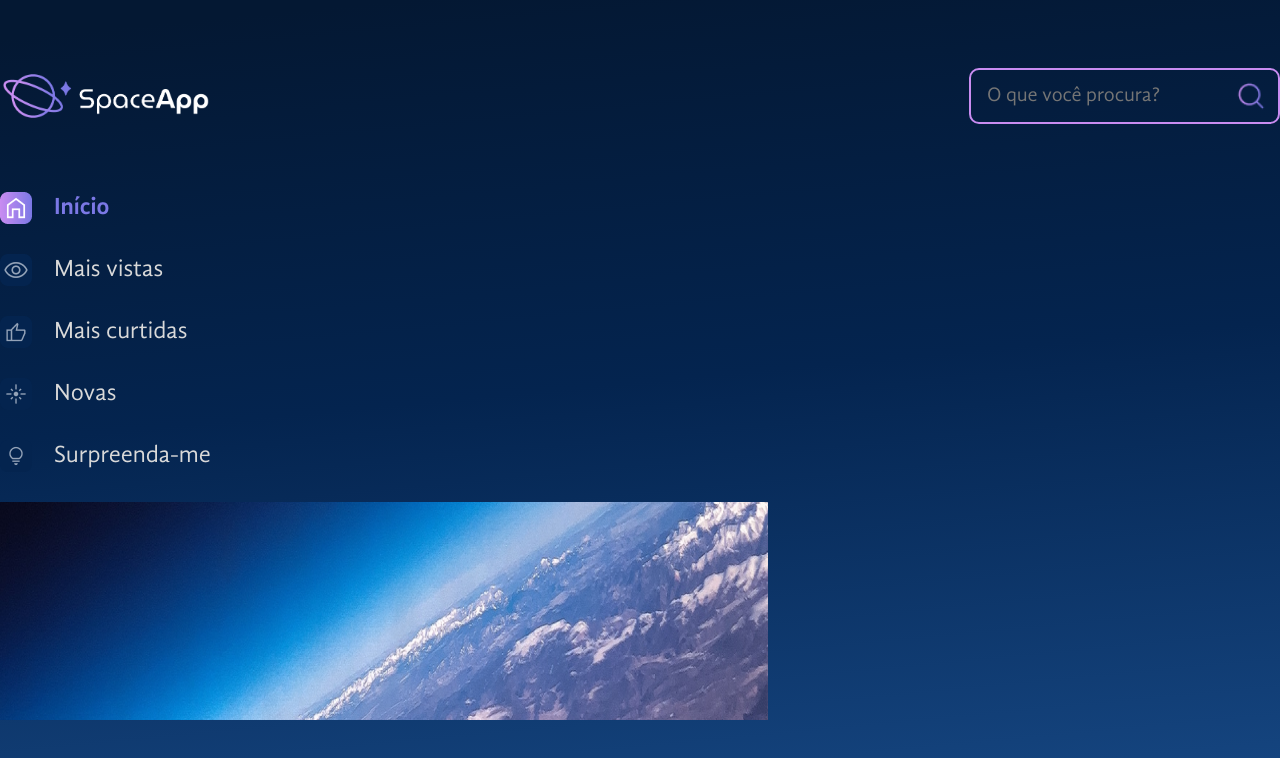
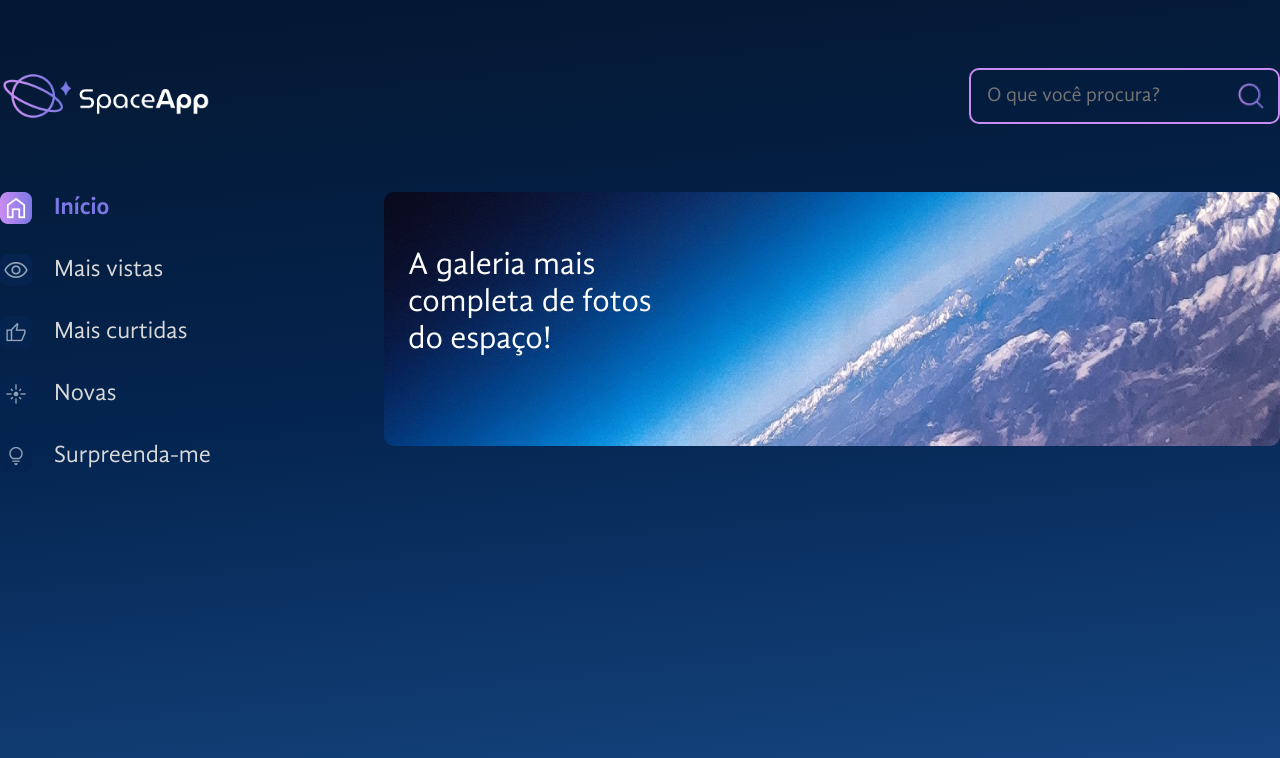
Before and after one commit to Diandressa/React-curso-Alura, a React (Vite) app: page / in a window 1280 px wide. Shown: the top 758 px of the page. Built offline with nearby package versions, Linux system fonts and the light colour scheme.

Commit message:
minha solução

```diff
--- a/src/componentes/Banner/index.tsx
+++ b/src/componentes/Banner/index.tsx
@@ -1,15 +1,33 @@
-import styled from "styled-components"
-import img from '../../assets/banner.png'
+import styled from "styled-components";
+import img from '../../assets/banner.png';
+
+const ContainerEstilizado = styled.div`
+    width: 70vw;
+    position: absolute;
+    right: 0;
+`
 
 const BannerEstilizado = styled.img`
-    width: 60vw;
+    width: 100%;
+    position: relative;
+    border-radius: 10px;
+`
+
+const TextoEstilizado = styled.p`
+    position: absolute;
+    top: 0;
+    color: #fff;
+    padding: 1.5rem;
+    font-size: 2em;
+    width: 30%;
 `
 
 const Banner = () => {
     return(
-        <BannerEstilizado src={img} alt="Banner Home">
-
-        </BannerEstilizado>
+        <ContainerEstilizado>
+            <BannerEstilizado src={img} alt="Banner imagem"/>
+            <TextoEstilizado>A galeria mais completa de fotos do espaço!</TextoEstilizado>
+        </ContainerEstilizado>
     )
 }
 
--- a/src/componentes/BarraLateral/index.tsx
+++ b/src/componentes/BarraLateral/index.tsx
@@ -6,6 +6,7 @@ const ListaEstilizada = styled.ul`
     padding: 0;
     margin: 0;
     width: 30vw;
+    height: 100vh;
 `
 
 const BarraLateral = () => {
--- a/src/componentes/EstilosGlobais/index.tsx
+++ b/src/componentes/EstilosGlobais/index.tsx
@@ -22,6 +22,9 @@ font-family: GandhiSansRegular;
 body {
   margin: 0;
   min-height: 100vh;
+}
+aside{
+  position: fixed;
 }
 main {
   display: block;
```
